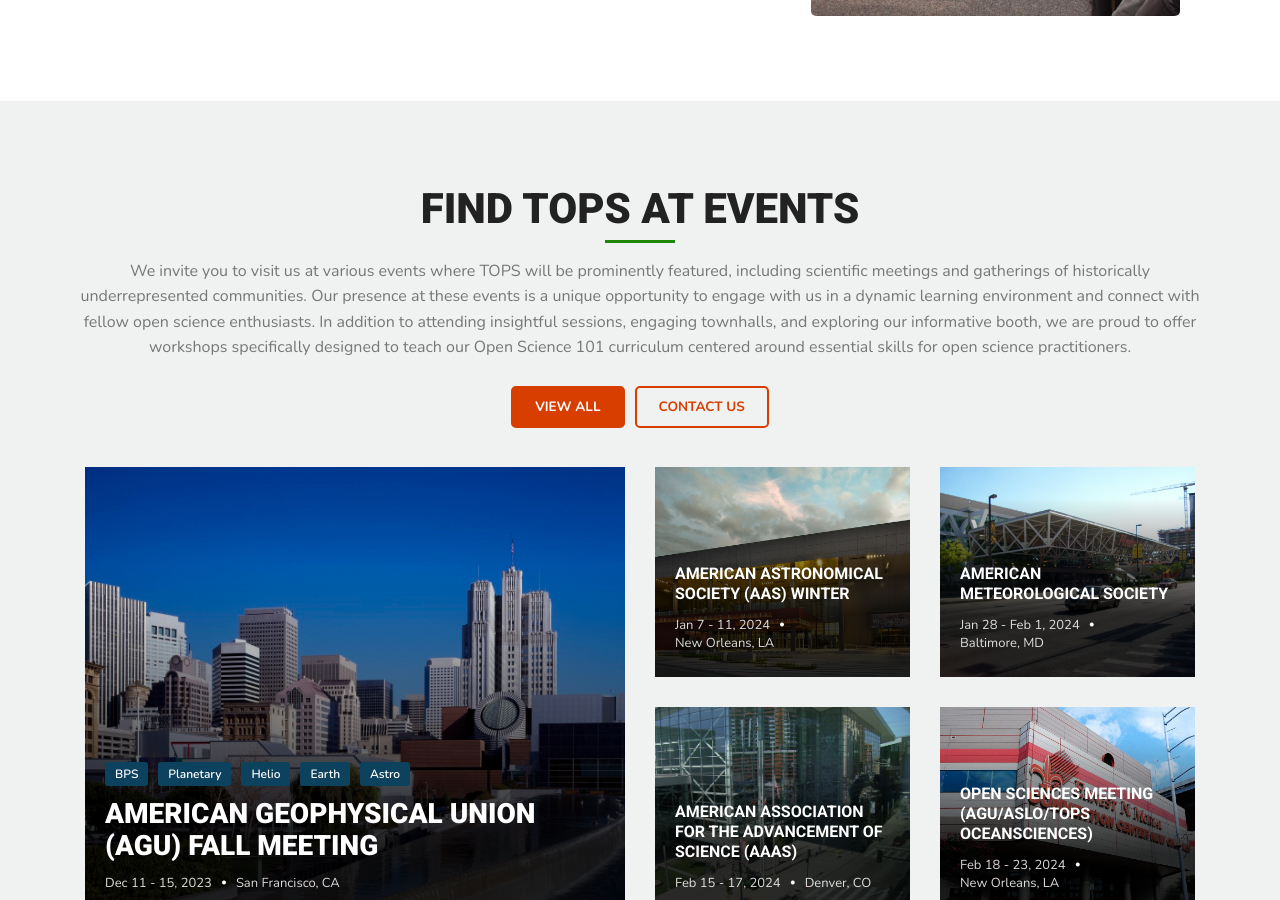
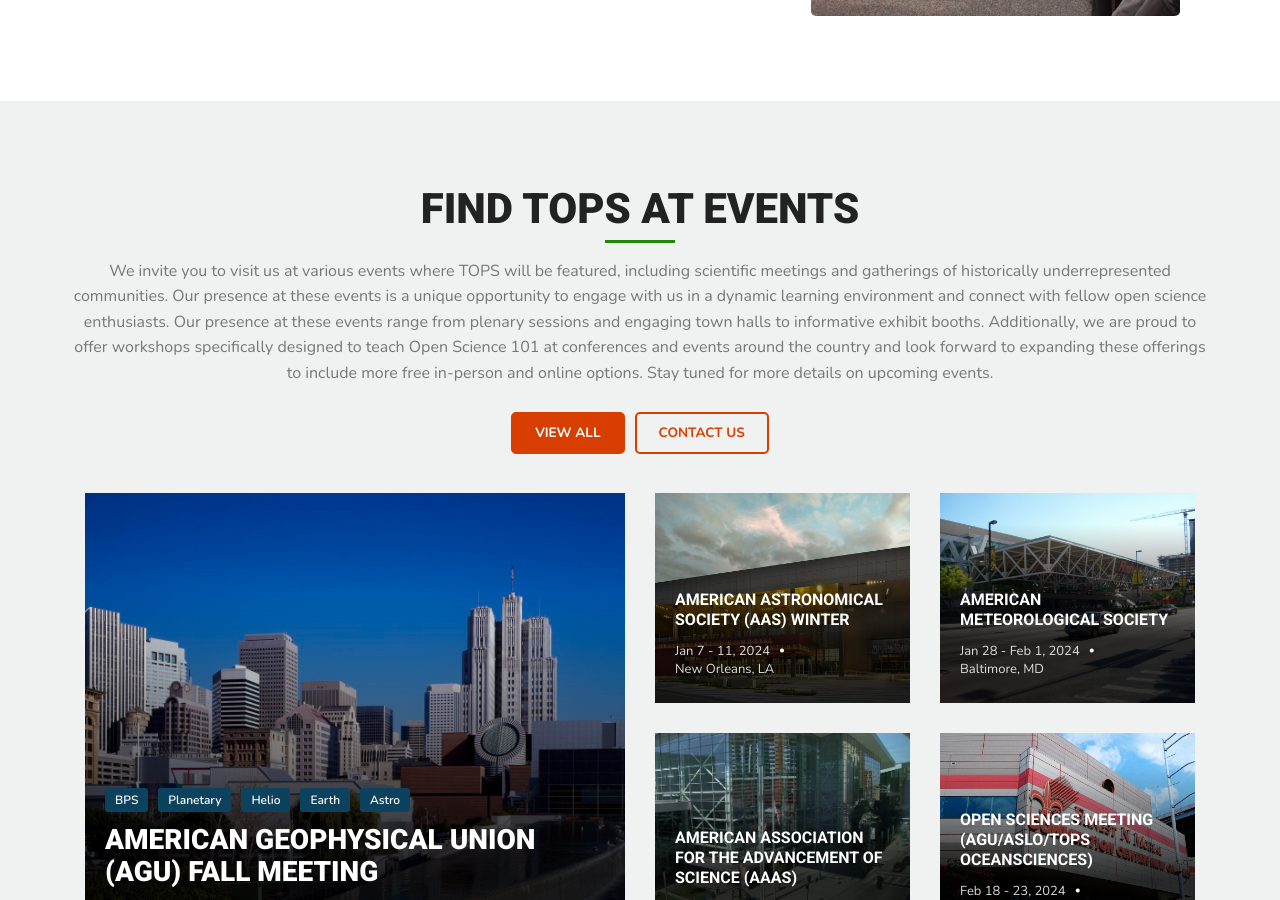
Before and after one commit to bressler1995/TOPS-Website-Front-End, a Jekyll site: the page built from index.md, in a window 1280 px wide and 900 px high, scrolled down 4096 px. Built offline with Jekyll 4.4.1, drawn with Linux system fonts in a browser that asks for light colours.

Commit message:
Update events text on home and events page

```diff
--- a/index.md
+++ b/index.md
@@ -206,7 +206,7 @@ Find TOPS at Events
 
 <!---Events Description (Markdown)-->
 {% capture home-events-description %}
-We invite you to visit us at various events where TOPS will be prominently featured, including  scientific meetings and gatherings of historically underrepresented communities. Our presence at these events is a unique opportunity to engage with us in a dynamic learning environment and connect with fellow open science enthusiasts. In addition to attending insightful sessions, engaging townhalls, and exploring our informative booth, we are proud to offer workshops specifically designed to teach our Open Science 101 curriculum centered around essential skills for open science practitioners.
+We invite you to visit us at various events where TOPS will be featured, including scientific meetings and gatherings of historically underrepresented communities. Our presence at these events is a unique opportunity to engage with us in a dynamic learning environment and connect with fellow open science enthusiasts. Our presence at these events range from plenary sessions and engaging town halls to informative exhibit booths.  Additionally, we are proud to offer workshops specifically designed to teach Open Science 101 at conferences and events around the country and look forward to expanding these offerings to include more free in-person and online options. Stay tuned for more details on upcoming events.
 {% endcapture %}
 
 <!---Events View All Button Text-->
```
Also changed, not shown: pages/events.md (+1 -1 lines).
